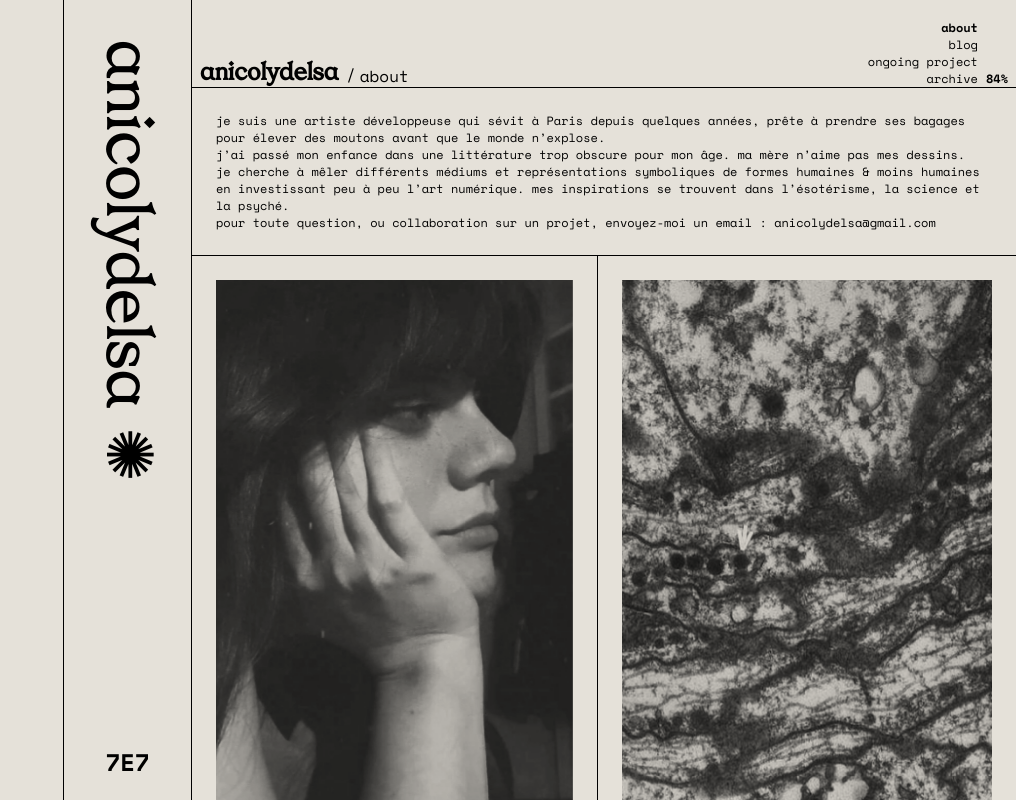
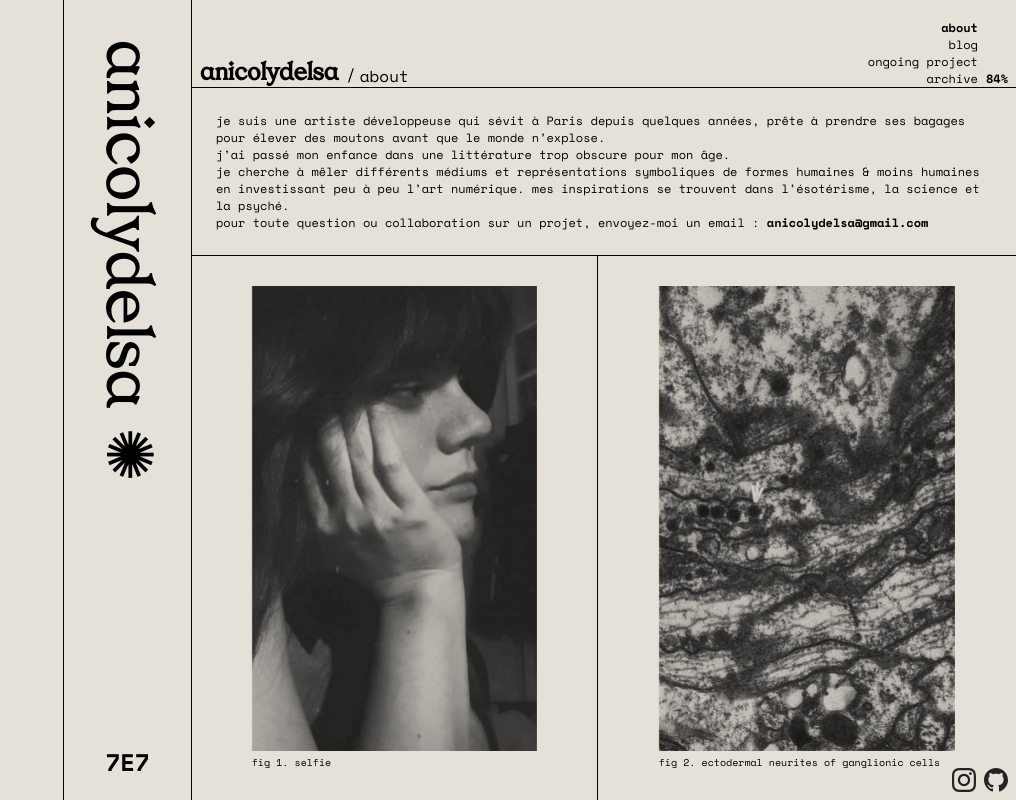
Before and after one commit to sparky-raccoon/portfolio, a Next.js app: page /about in a window 1280 px wide. Shown: the whole page, without its empty margins (264-1280 px from the left). Built offline with nearby package versions, Linux system fonts and the light colour scheme.

Commit message:
feat: add networklinks component and use it in about

```diff
--- /dev/null
+++ b/src/components/networklinks.tsx
@@ -0,0 +1,13 @@
+import Image from 'next/image'
+import instagramSvg from '../../public/images/permanent/instagram.svg';
+import githubSvg from '../../public/images/permanent/github.svg';
+import styles from '@/styles/networklinks.module.scss';
+
+export default function NetworkLinks({ fixed }: { fixed?: boolean }) {
+	return (
+		<div className={`${styles.externalLinks} ${fixed ? styles.fixed : ''}`}>
+			<a href="https://www.instagram.com/anicolyd.graph/" target="_blank" rel="noreferrer"><Image src={instagramSvg} alt="Instagram account" /></a>
+			<a href="https://github.com/sparky-raccoon" target="_blank" rel="noreferrer"><Image src={githubSvg} alt="Github account" /></a>
+		</div>
+	)
+}
--- a/src/pages/about.tsx
+++ b/src/pages/about.tsx
@@ -1,4 +1,5 @@
 import Image from 'next/image'
+import NetworkLinks from '@/components/networklinks';
 import selfieJpg from '../../public/images/permanent/selfie.jpg';
 import ectodermalJpg from '../../public/images/permanent/ectodermal_cells.jpg';
 import styles from '@/styles/about.module.scss';
@@ -7,10 +8,10 @@ export default function About() {
     return (
         <main className={styles.main}>
             <p className={styles.introduction}>
-            je suis une artiste développeuse qui sévit à Paris depuis quelques années, prête à prendre ses bagages pour élever des moutons avant que le monde n’explose.<br/>
-j’ai passé mon enfance dans une littérature trop obscure pour mon âge. ma mère n’aime pas mes dessins.<br/>
-je cherche à mêler différents médiums et représentations symboliques de formes humaines & moins humaines en investissant peu à peu l’art numérique. mes inspirations se trouvent dans l’ésotérisme, la science et la psyché.<br/>
-pour toute question, ou collaboration sur un projet, envoyez-moi un email : <span>anicolydelsa@gmail.com</span>
+                je suis une artiste développeuse qui sévit à Paris depuis quelques années, prête à prendre ses bagages pour élever des moutons avant que le monde n’explose.<br />
+                j’ai passé mon enfance dans une littérature trop obscure pour mon âge.<br />
+                je cherche à mêler différents médiums et représentations symboliques de formes humaines & moins humaines en investissant peu à peu l’art numérique. mes inspirations se trouvent dans l’ésotérisme, la science et la psyché.<br />
+                pour toute question ou collaboration sur un projet, envoyez-moi un email : <a className={styles.email} href="mailto:anicolydelsa@gmail.com">anicolydelsa@gmail.com</a>
             </p>
             <div className={styles.images}>
                 <div className={styles.figureWrapper}>
@@ -27,6 +28,7 @@ pour toute question, ou collaboration sur un projet, envoyez-moi un email : <spa
                     </figure>
                 </div>
             </div>
+            <NetworkLinks fixed />
         </main>
     );
 };
--- a/src/styles/about.module.scss
+++ b/src/styles/about.module.scss
@@ -4,14 +4,17 @@
     display: flex;
     flex-direction: column;
 
-    p {
+    .introduction {
         padding: 24px;
         border-bottom: 1px solid black;
+
+        .email {
+            font-weight: bold;
+        }
     }
 
     .images {
         display: flex;
-        width: 100%;
         justify-content: space-evenly;
         align-items: center;
         flex-grow: 1;
@@ -26,10 +29,10 @@
             display: flex;
             justify-content: center;
             align-items: center;
-            margin: 24px;
+            padding: 24px;
 
             figure {
-                width: 100%;
+                width: 80%;
 
                 img {
                     mix-blend-mode: multiply;
--- /dev/null
+++ b/src/styles/networklinks.module.scss
@@ -0,0 +1,41 @@
+.externalLinks {
+	display: flex;
+	align-items: flex-end;
+
+	a {
+		width: 24px;
+		height: 24px;
+	}
+
+	*:first-child {
+		margin-right: 8px;
+	}
+
+	@media (max-width: 500px) {
+    flex-direction: column;
+		justify-content: flex-end;
+
+		*:first-child {
+			margin-right: 0;
+			margin-bottom: 8px;
+		}
+  }
+
+	@media (max-width: 420px) {
+		display: flex;
+		flex-direction: row;
+		align-items: center;
+		margin-top: 16px;
+
+		*:first-child {
+			margin-right: 8px;
+			margin-bottom: 0;
+		}
+	}
+}
+
+.fixed {
+	position: fixed;
+	bottom: 8px;
+	right: 8px;
+}
```
Also changed, not shown: src/pages/index.tsx (+2 -6 lines), src/styles/index.module.scss (+0 -38 lines).
